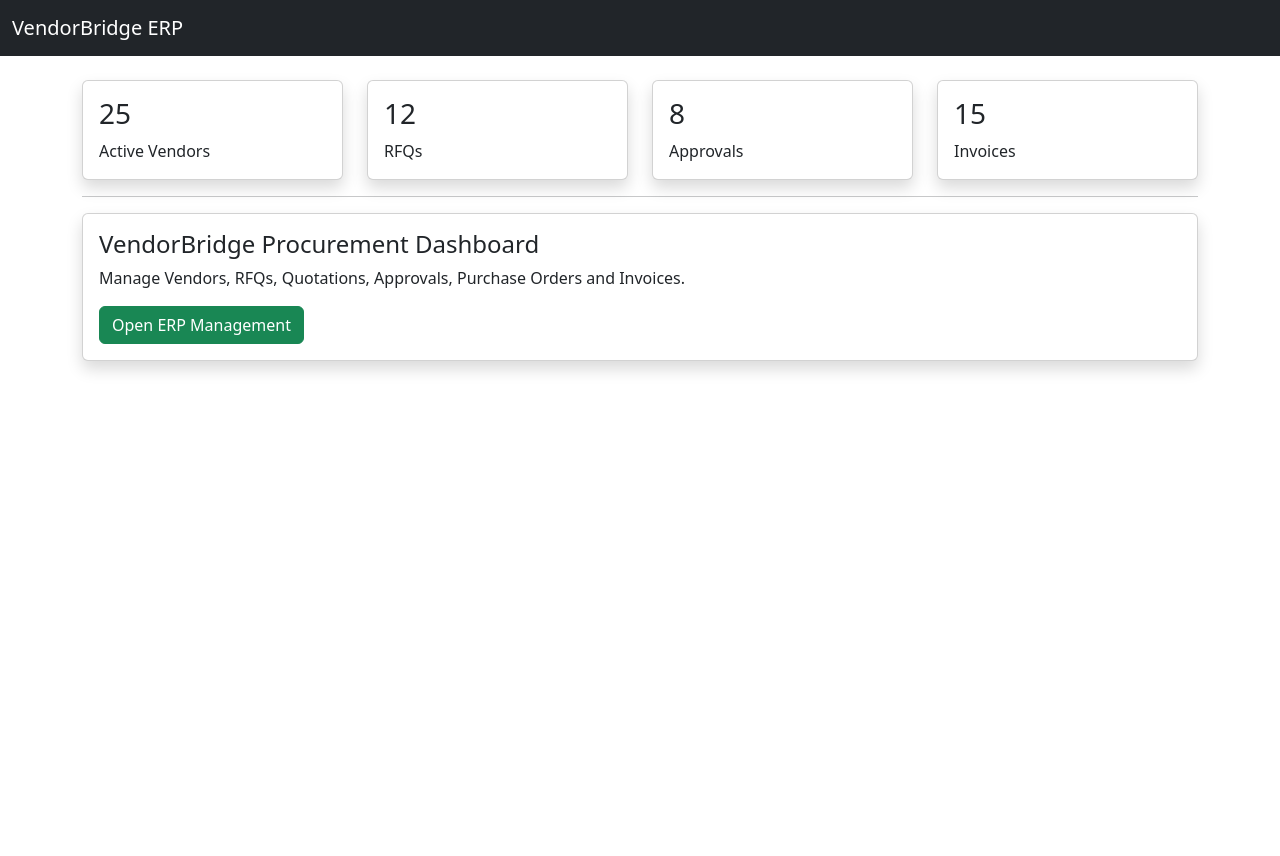
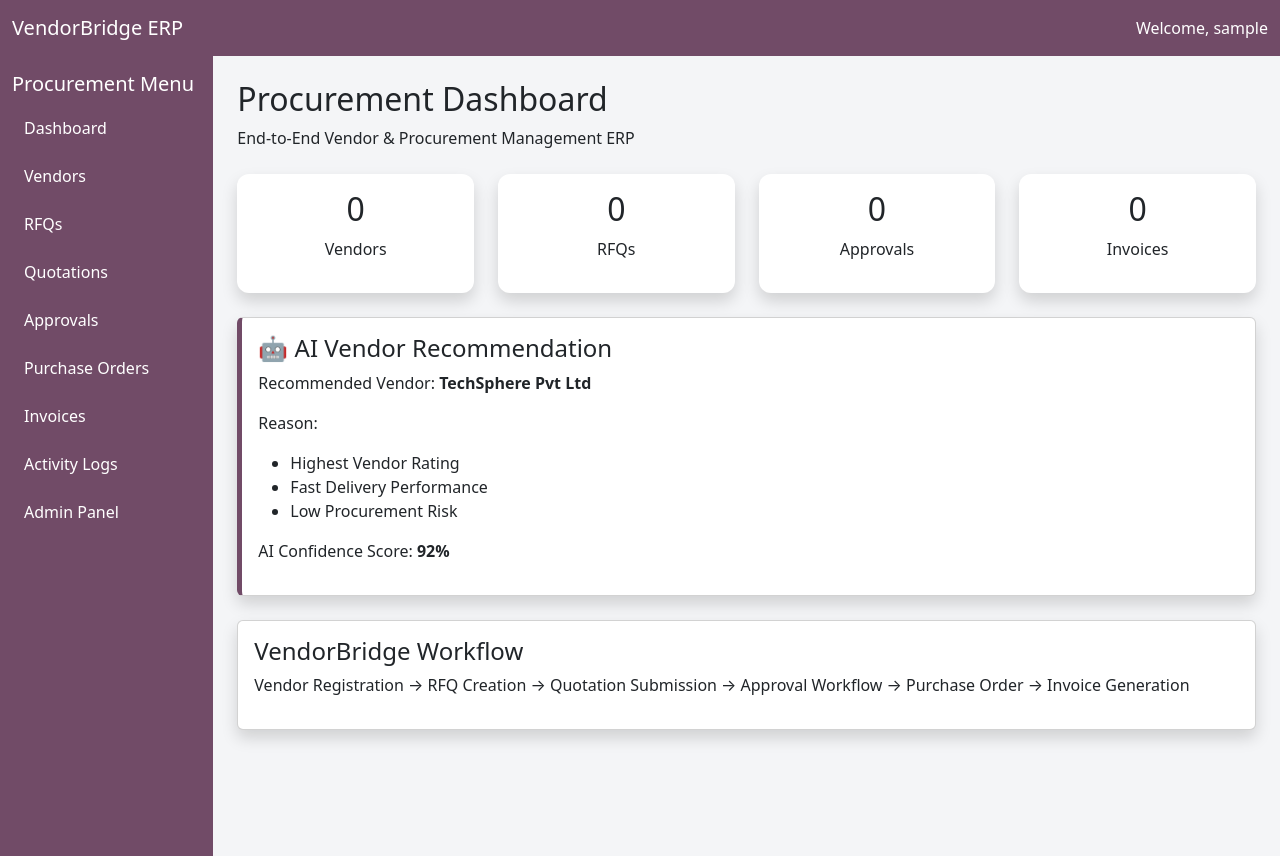
Before and after one commit to Shail2403/VendorBridge_OdooHack, a Django app: page /dashboard/ in a window 1280 px wide. Before the commit the page ends 372 px from the top, so only its background shows below. Run offline with Django 5.2, Linux system fonts and the light colour scheme; the visitor is signed in with stand-in values (Sample User, id 1); data that the repository does not hold is empty.

Commit message:
feat: complete VendorBridge ERP hackathon submission

```diff
--- a/accounts/views.py
+++ b/accounts/views.py
@@ -7,6 +7,7 @@ from procurement.models import RFQ
 from approvals.models import Approval
 from invoices.models import Invoice
 
+
 class LoginView(DjangoLoginView):
     template_name = "login.html"
 
@@ -15,6 +16,7 @@ class DashboardView(LoginRequiredMixin, TemplateView):
     template_name = "dashboard.html"
 
     def get_context_data(self, **kwargs):
+
         context = super().get_context_data(**kwargs)
 
         context["vendors_count"] = Vendor.objects.count()
--- /dev/null
+++ b/static/css/style.css
@@ -0,0 +1,32 @@
+body{
+    background:#f4f5f7;
+}
+
+.navbar{
+    background:#714B67 !important;
+}
+
+.sidebar{
+    min-height:100vh;
+    background:#714B67;
+}
+
+.sidebar a{
+    color:white;
+    text-decoration:none;
+    display:block;
+    padding:12px;
+}
+
+.sidebar a:hover{
+    background:#875A7B;
+}
+
+.metric-card{
+    border:none;
+    border-radius:12px;
+}
+
+.ai-card{
+    border-left:5px solid #714B67;
+}
--- a/templates/dashboard.html
+++ b/templates/dashboard.html
@@ -3,15 +3,16 @@
 
 <head>
 
-<title>VendorBridge</title>
+    <title>VendorBridge ERP</title>
 
     <link href="https://cdn.jsdelivr.net/npm/bootstrap@5.3.3/dist/css/bootstrap.min.css" rel="stylesheet">
+    <link rel="stylesheet" href="/static/css/style.css">
 
 </head>
 
 <body>
 
-<nav class="navbar navbar-dark bg-dark">
+<nav class="navbar navbar-dark">
 
     <div class="container-fluid">
 
@@ -19,70 +20,221 @@
             VendorBridge ERP
         </span>
 
+        <span class="text-white">
+            Welcome, {{ request.user.username }}
+        </span>
+
     </div>
 
 </nav>
 
-<div class="container mt-4">
+<div class="container-fluid">
 
     <div class="row">
 
-<div class="col-md-3">
-<div class="card shadow">
-<div class="card-body">
-<h3>{{ vendors_count|default:"25" }}</h3>
-Active Vendors
-</div>
-</div>
+        <div class="col-md-2 sidebar">
+
+            <h5 class="text-white mt-3">
+                Procurement Menu
+            </h5>
+
+            <a href="/dashboard/">Dashboard</a>
+
+            <a href="/admin/vendors/vendor/">
+                Vendors
+            </a>
+
+            <a href="/admin/procurement/rfq/">
+                RFQs
+            </a>
+
+            <a href="/admin/procurement/quotation/">
+                Quotations
+            </a>
+
+            <a href="/admin/approvals/approval/">
+                Approvals
+            </a>
+
+            <a href="/admin/invoices/purchaseorder/">
+                Purchase Orders
+            </a>
+
+            <a href="/admin/invoices/invoice/">
+                Invoices
+            </a>
+
+            <a href="/admin/invoices/activitylog/">
+                Activity Logs
+            </a>
+
+            <a href="/admin/">
+                Admin Panel
+            </a>
+
         </div>
 
-<div class="col-md-3">
-<div class="card shadow">
-<div class="card-body">
-<h3>{{ rfq_count|default:"12" }}</h3>
-RFQs
-</div>
-</div>
-</div>
+        <div class="col-md-10 p-4">
+
+            <h2>
+                Procurement Dashboard
+            </h2>
+
+            <p>
+                End-to-End Vendor & Procurement Management ERP
+            </p>
+
+            <div class="row mt-4">
 
                 <div class="col-md-3">
-<div class="card shadow">
-<div class="card-body">
-<h3>{{ approval_count|default:"8" }}</h3>
-Approvals
-</div>
-</div>
-</div>
 
-<div class="col-md-3">
-<div class="card shadow">
-<div class="card-body">
-<h3>{{ invoice_count|default:"15" }}</h3>
-Invoices
-</div>
-</div>
+                    <div class="card shadow metric-card">
+
+                        <div class="card-body text-center">
+
+                            <h2>
+                                {{ vendors_count|default:"0" }}
+                            </h2>
+
+                            <p>
+                                Vendors
+                            </p>
+
                         </div>
 
                     </div>
 
-<hr>
+                </div>
 
-<div class="card shadow">
+                <div class="col-md-3">
+
+                    <div class="card shadow metric-card">
+
+                        <div class="card-body text-center">
+
+                            <h2>
+                                {{ rfq_count|default:"0" }}
+                            </h2>
+
+                            <p>
+                                RFQs
+                            </p>
+
+                        </div>
+
+                    </div>
+
+                </div>
+
+                <div class="col-md-3">
+
+                    <div class="card shadow metric-card">
+
+                        <div class="card-body text-center">
+
+                            <h2>
+                                {{ approval_count|default:"0" }}
+                            </h2>
+
+                            <p>
+                                Approvals
+                            </p>
+
+                        </div>
+
+                    </div>
+
+                </div>
+
+                <div class="col-md-3">
+
+                    <div class="card shadow metric-card">
+
+                        <div class="card-body text-center">
+
+                            <h2>
+                                {{ invoice_count|default:"0" }}
+                            </h2>
+
+                            <p>
+                                Invoices
+                            </p>
+
+                        </div>
+
+                    </div>
+
+                </div>
+
+            </div>
+
+            <div class="card shadow mt-4 ai-card">
 
                 <div class="card-body">
 
                     <h4>
-VendorBridge Procurement Dashboard
+                        🤖 AI Vendor Recommendation
                     </h4>
 
                     <p>
-Manage Vendors, RFQs, Quotations,
-Approvals, Purchase Orders and Invoices.
+                        Recommended Vendor:
+                        <b>TechSphere Pvt Ltd</b>
                     </p>
 
-<a href="/admin/" class="btn btn-success">
-Open ERP Management
-</a>
+                    <p>
+                        Reason:
+                    </p>
+
+                    <ul>
+
+                        <li>
+                            Highest Vendor Rating
+                        </li>
+
+                        <li>
+                            Fast Delivery Performance
+                        </li>
+
+                        <li>
+                            Low Procurement Risk
+                        </li>
+
+                    </ul>
+
+                    <p>
+                        AI Confidence Score:
+                        <b>92%</b>
+                    </p>
+
+                </div>
+
+            </div>
+
+            <div class="card shadow mt-4">
+
+                <div class="card-body">
+
+                    <h4>
+                        VendorBridge Workflow
+                    </h4>
+
+                    <p>
+                        Vendor Registration
+                        →
+                        RFQ Creation
+                        →
+                        Quotation Submission
+                        →
+                        Approval Workflow
+                        →
+                        Purchase Order
+                        →
+                        Invoice Generation
+                    </p>
+
+                </div>
+
+            </div>
 
         </div>
 
```
Also changed, not shown: README.md (added). Lines whose indentation alone changed are shown as unchanged.
